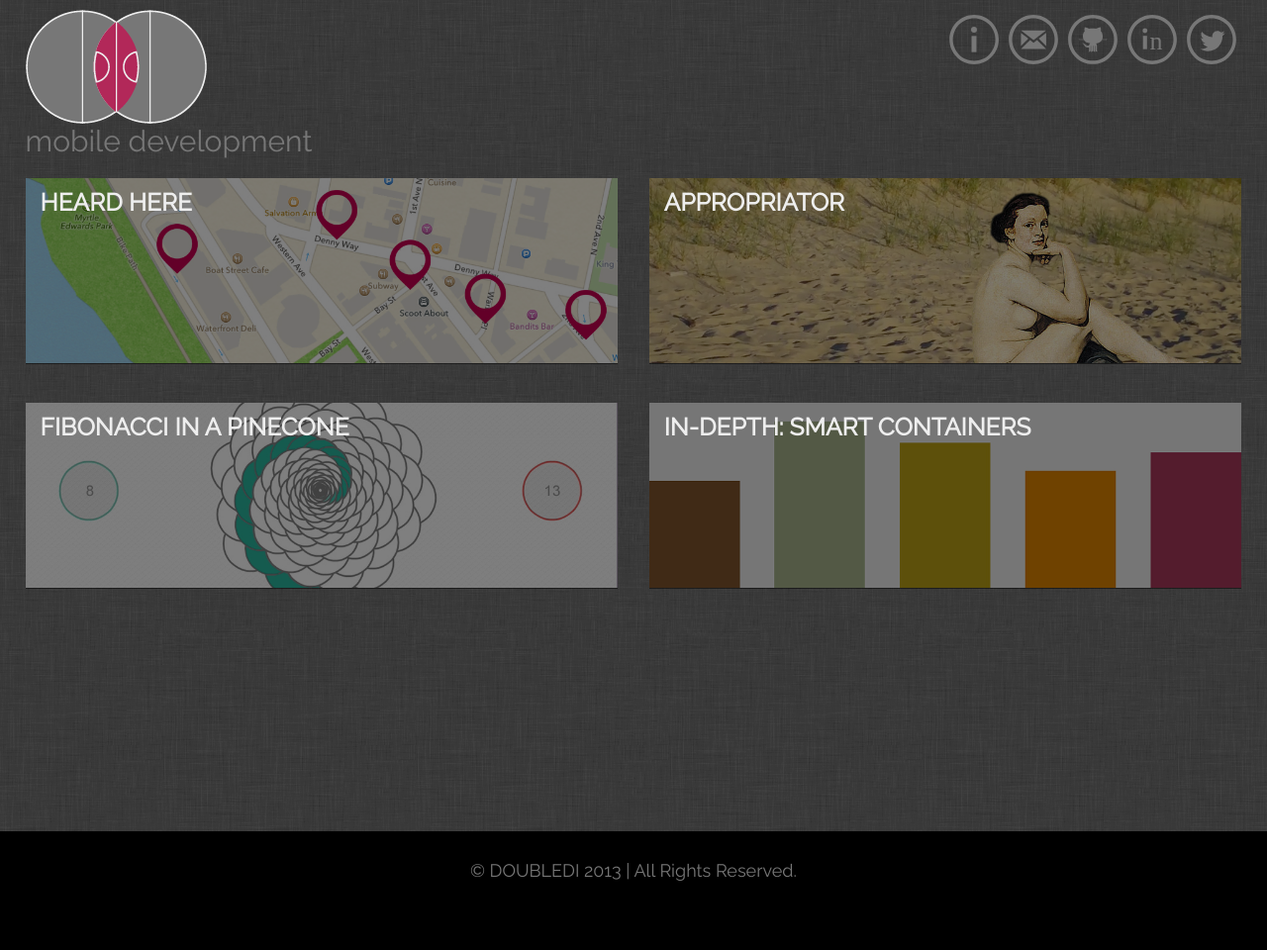
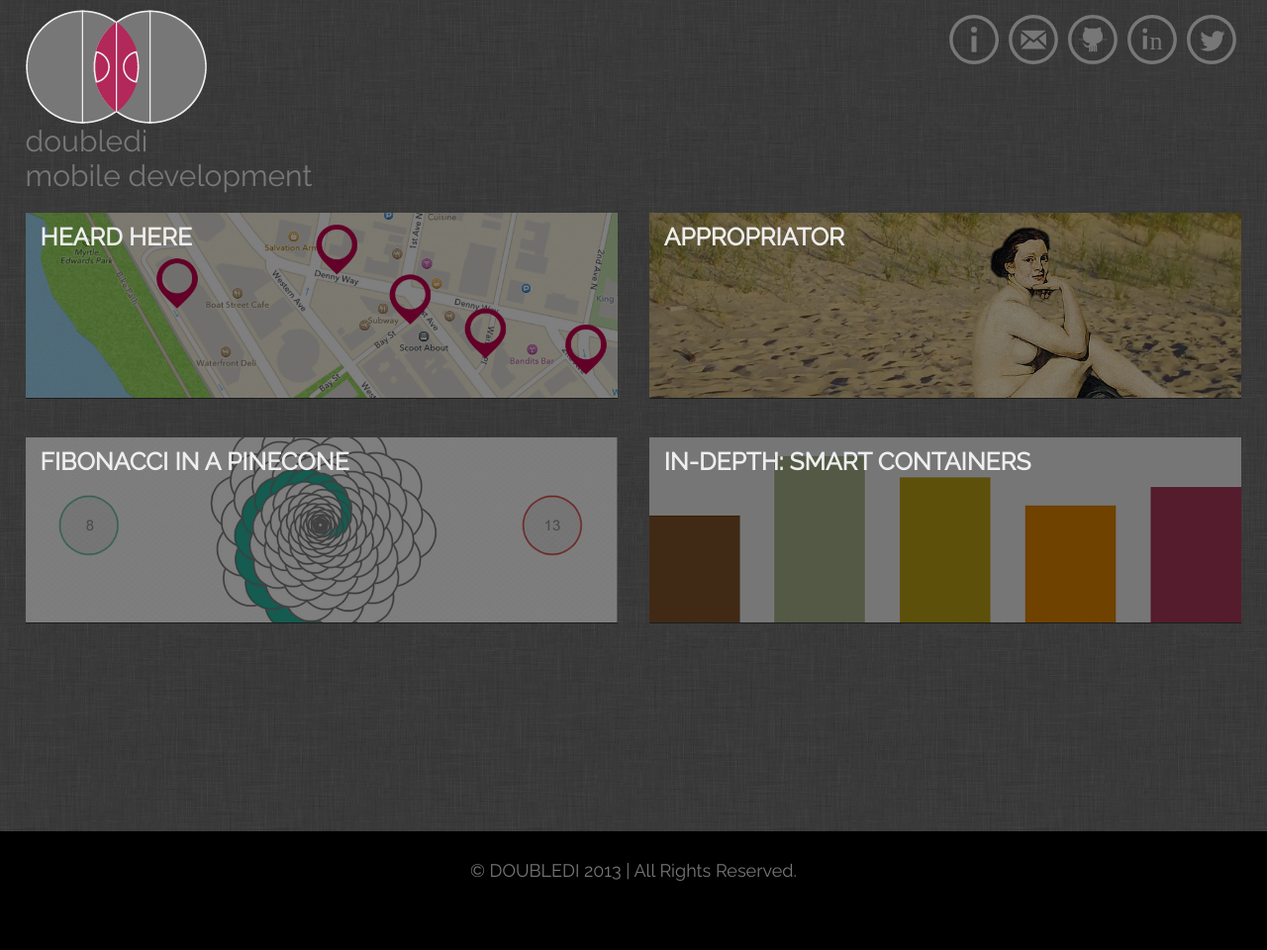
Before and after one commit to diannamertz/doubledi.github.com, a Jekyll site: the page built from index.html, in a window 1280 px wide. Shown: the whole page at 99% size. Built offline with Jekyll 4.4.1, drawn with Linux system fonts in a browser that asks for light colours.

Commit message:
change logo

```diff
--- a/_layouts/default.html
+++ b/_layouts/default.html
@@ -63,6 +63,7 @@
                 </svg>
               -->
               <a href="/index.html" target="_top"><img src="/img/logo.png"></a>
+              <div  class="subfont">doubledi</div>
                 <div  class="subfont">mobile development</div>
             </nav>
           </div> <!--row-fluid-->
```
